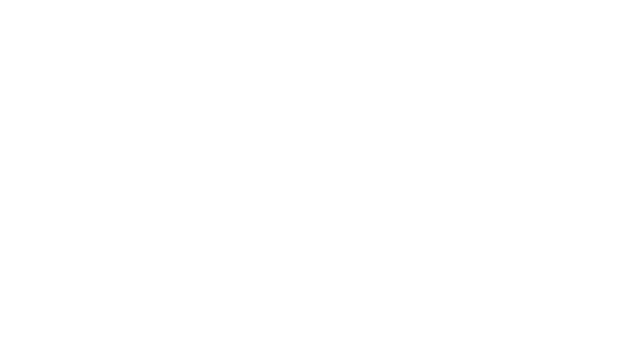
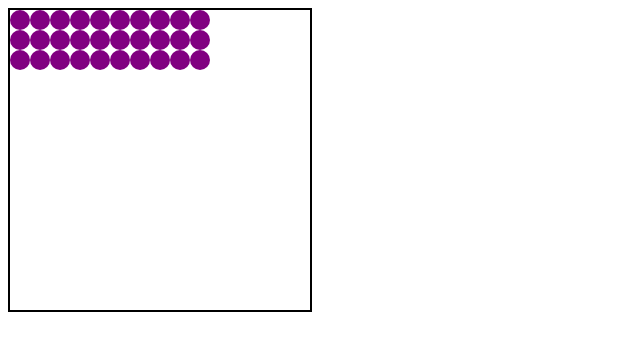
Before and after one commit to Morthiner/spaceInvaders-No-canvas, a plain HTML site: page index.html in a window 1280 px wide. Shown: the whole page, without its empty margins (0-640 px from the left). Drawn offline with Linux system fonts and the light colour scheme.

Commit message:
Adding the alienInvaders with the draw function

```diff
--- a/index.html
+++ b/index.html
@@ -6,9 +6,7 @@
     <link rel="stylesheet" href="./style.css">
 </head>
 <body>
-
-
-
+    <div class="grid"></div>
     <script src="./script.js"></script>
 </body>
 </html>
--- a/script.js
+++ b/script.js
@@ -0,0 +1,23 @@
+const grid = document.querySelector('.grid')
+
+for(let i = 0; i < 225; i++){
+    const square = document.createElement('div')
+    grid.appendChild(square)
+}
+
+const squares = Array.from(document.querySelectorAll('.grid div'))
+console.log(squares)
+
+const alienInvaders = [
+    0,1,2,3,4,5,6,7,8,9,
+    15,16,17,18,19,20,21,22,23,24,
+    30,31,32,33,34,35,36,37,38,39
+]
+
+function draw() {
+    for(let i = 0; i < alienInvaders.length; i++){
+        squares[alienInvaders[i]].classList.add('invaders')
+    }
+}
+
+draw()
--- a/style.css
+++ b/style.css
@@ -0,0 +1,17 @@
+.grid {
+    width: 300px;
+    height: 300px;
+    border: 2px solid black;
+    display: flex;
+    flex-wrap: wrap;
+}
+
+.grid div {
+    width: 20px;
+    height: 20px;
+}
+
+.invaders {
+    background: purple;
+    border-radius: 10px;
+}
```
Also changed, not shown: 1 other file.
